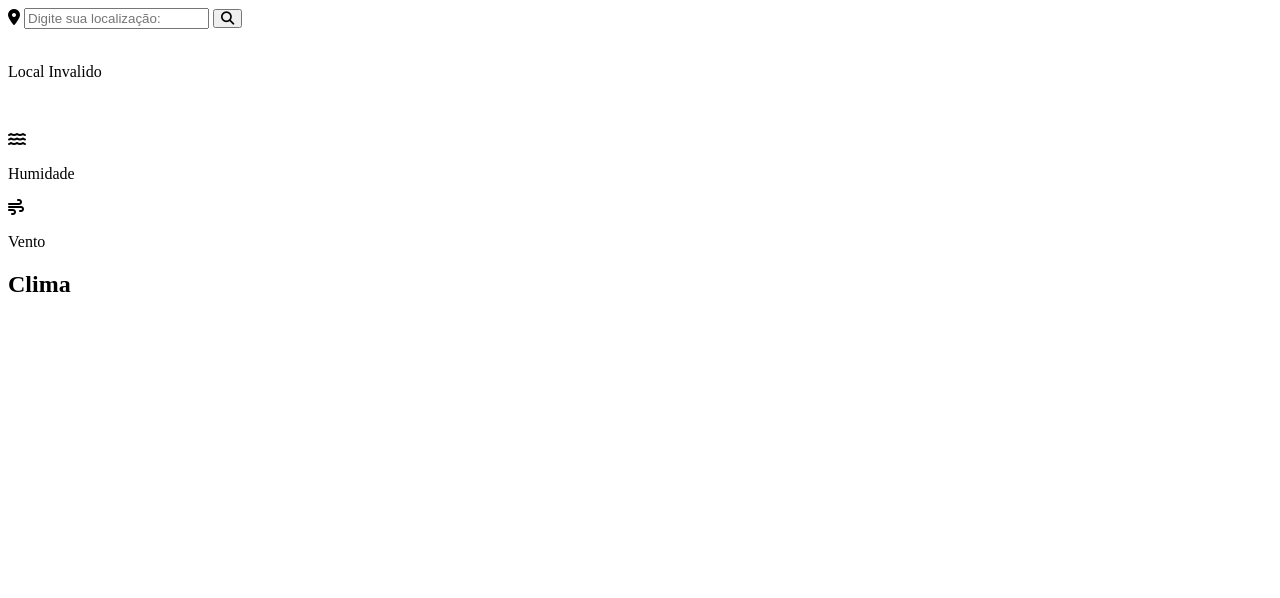
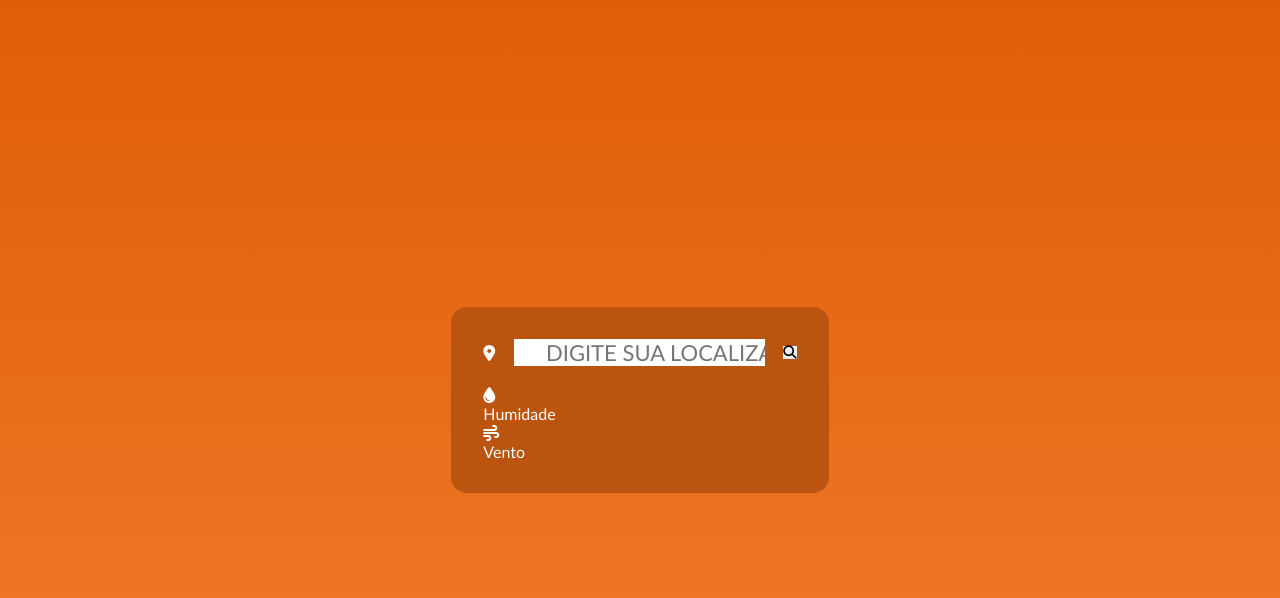
Before and after one commit to Morosetti/Clima-app, a plain HTML site: page index.html in a window 1280 px wide. Drawn offline with Linux system fonts and the light colour scheme.

Commit message:
mudanças no css

```diff
--- a/index.html
+++ b/index.html
@@ -20,10 +20,10 @@
             <button class="fa-solid fa-magnifying-glass"></button>
         </div>
 
-        <div class="not-found">
-            <img src="">
+        <!--<div class="not-found">
+            <img src="./error404.jpg" width="20%" height="20%">
             <p>Local Invalido</p>
-        </div>
+        </div> -->
         <div class="weather-box">
             <img src="">
             <p class="temperatura"></p>
@@ -32,7 +32,7 @@
 
         <div class="weather-details">
             <div class="humidity">
-                <i class="fa-solid fa-water"></i>
+                <i class="fa-solid fa-droplet"></i>
                 <div class="text">
                     <span></span>
                     <p>Humidade</p>
@@ -50,6 +50,5 @@
             </div>
         </div>
     </div>
-    <h2>Clima</h2>
 </body>
 </html>
--- a/style.css
+++ b/style.css
@@ -0,0 +1,49 @@
+* {
+    margin: 0;
+    padding: 0;
+    border: 0;
+    outline: none;
+    box-sizing: border-box;
+    font-family: 'Gill Sans', 'Gill Sans MT', Calibri, 'Trebuchet MS', sans-serif;
+}
+
+body {
+    height: 100vh;
+    display: flex;
+    justify-content: center;
+    align-items: center;
+    background: linear-gradient(180deg, #df5d07 0%, #f17d2f 100%);
+}
+
+    .hide {
+        display: none;
+    }
+
+    .container {
+        background-color: #bb540f;
+        box-shadow: #000;
+        padding: 2rem;
+        color: #fff;
+        border-radius: 1rem;
+    }
+
+    .search-box {
+        width: 100%;
+        height: min-content;
+        display: flex;
+        align-items: center;
+        justify-content: space-between;
+    }
+
+    .search-box input {
+        width: 80%;
+        font-size: 22px;
+        font-weight: 500;
+        text-transform: uppercase;
+        padding-left: 32px;
+    }
+
+/*.not-found img {
+    text-align: center;
+    margin-top: 20px;
+}*/
```
Also changed, not shown: error404.jpg (added).
